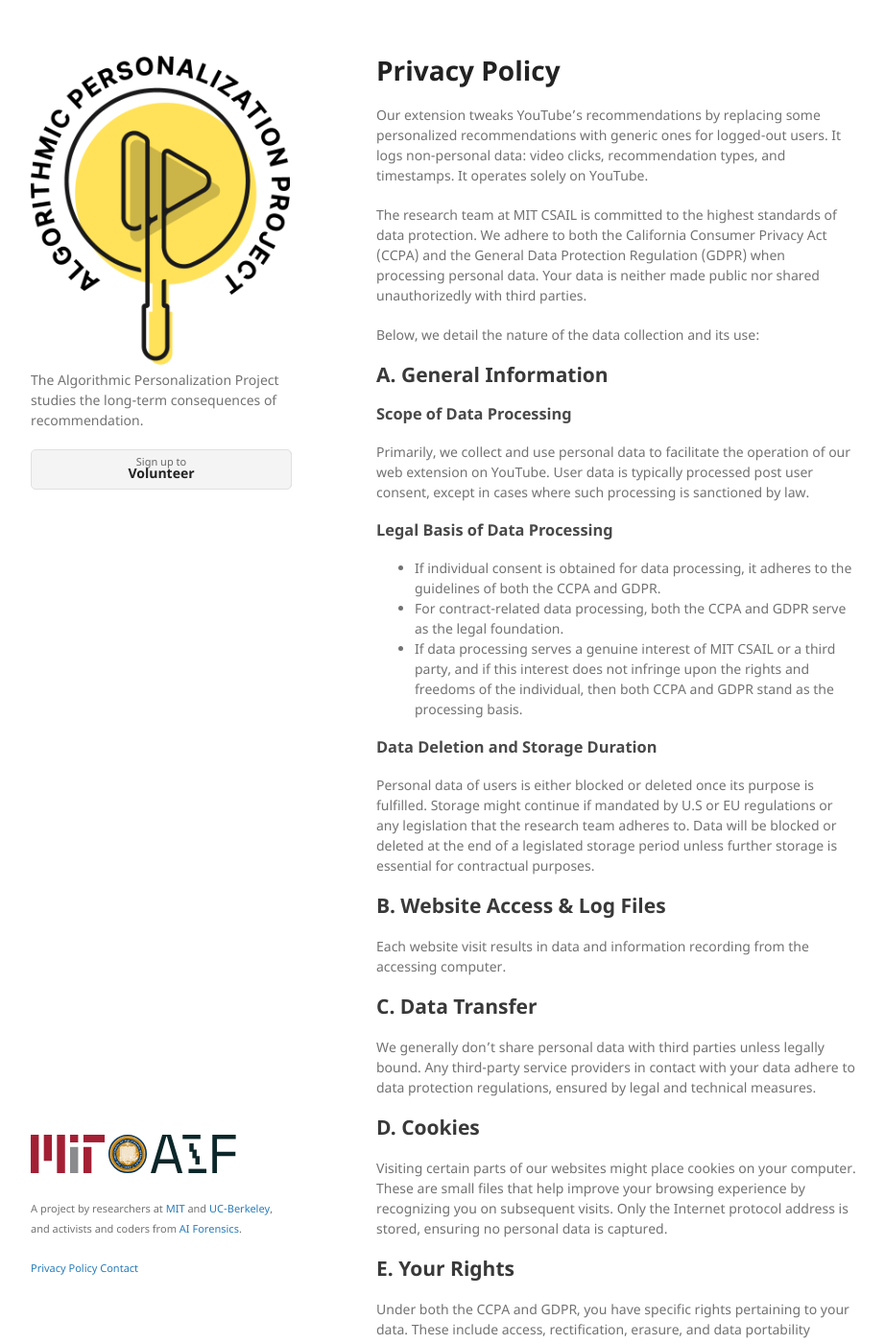
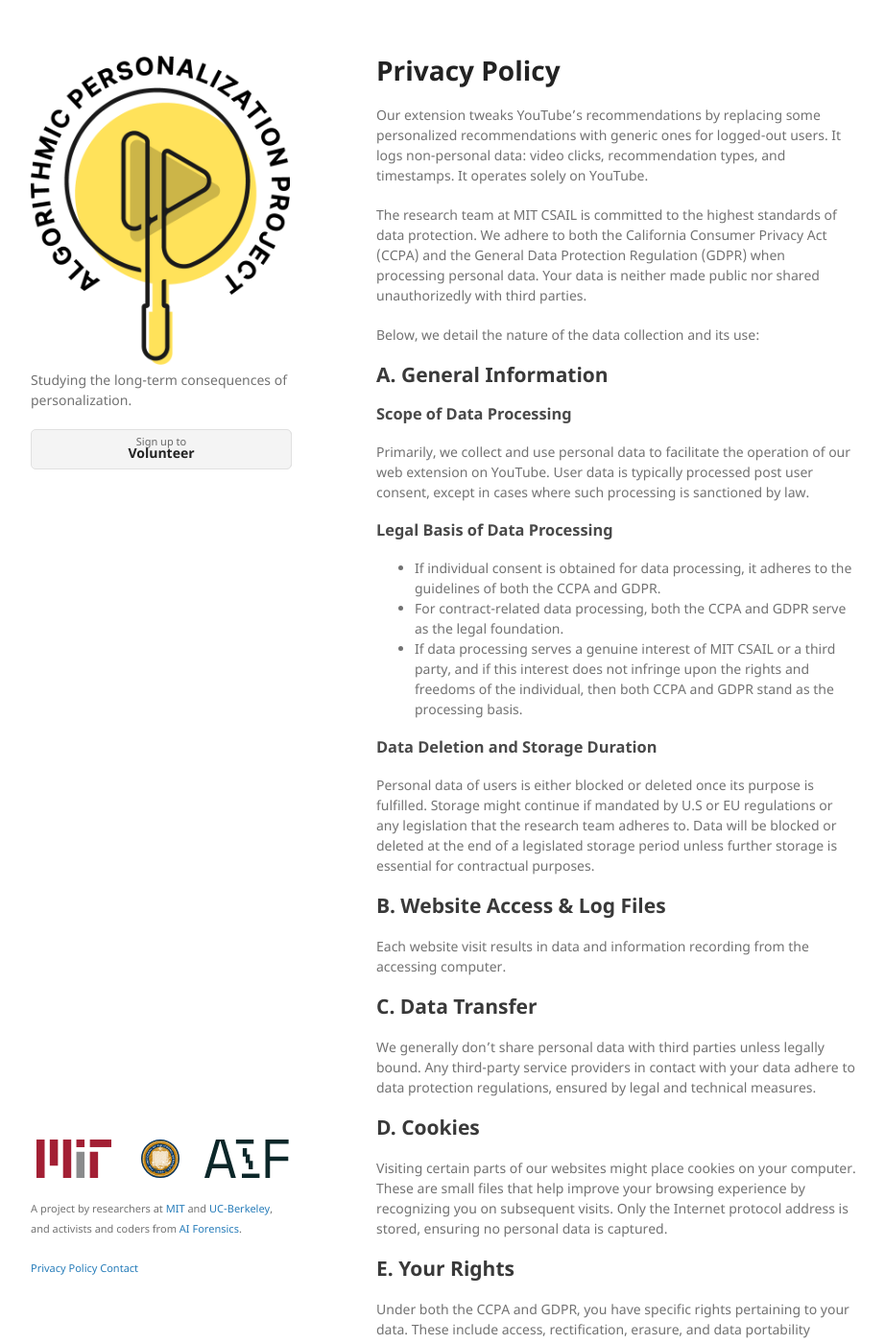
Before and after one commit to Algorithmic-Personalization/landing-page, a Jekyll site: the page built from privacy_policy.md, in a window 1280 px wide and 1400 px high. Shown: the whole window at 96% size, without its empty margins (178-1100 px from the left). Built offline with Jekyll 4.4.1, drawn with Linux system fonts in a browser that asks for light colours.

Commit message:
Fixed page scaling on mobile

```diff
--- a/_config.yml
+++ b/_config.yml
@@ -1,5 +1,5 @@
 title: Algorithmic Personalization Project
 logo: assets/img/logo.png
-description: The Algorithmic Personalization Project studies the long-term consequences of recommendation.
+description: Studying the long-term consequences of personalization.
 show_downloads: true
 theme: jekyll-theme-minimal
--- a/_layouts/default.html
+++ b/_layouts/default.html
@@ -22,9 +22,11 @@
         <p>{{ site.description }}</p>
 
         {% if site.show_downloads %}
-        <ul class="downloads">
-          <li><a href="https://mit.co1.qualtrics.com/jfe/form/SV_bKoBV6s7wJ6EQHc">Sign up to<strong>Volunteer</strong></a></li>
-        </ul>
+        <p>
+          <ul class="downloads">
+            <li><a href="https://mit.co1.qualtrics.com/jfe/form/SV_bKoBV6s7wJ6EQHc">Sign up to<strong>Volunteer</strong></a></li>
+          </ul>
+        </p>
         {% endif %}
       </header>
       <section>
@@ -33,7 +35,7 @@
 
       </section>
       <footer>
-        <p><img src = "mit.svg" alt="MIT" height="40"/>  <img src = "berkeley.svg" alt="UC-Berkeley" height="40"/>  <img src = "aif.svg" alt="AI Forensics" height="40"/></p>
+        <p><div class="logo-container"><img src="mit.svg" alt="MIT"/><img src = "berkeley.svg" alt="UC-Berkeley"/><img src = "aif.svg" alt="AI Forensics"/></div></p>
         <p><small>A project by researchers at <a href="https://algorithmic-alignment.csail.mit.edu/">MIT</a> and <a href="http://people.eecs.berkeley.edu/~brecht/group.html">UC-Berkeley</a>, and activists and coders from <a href="https://aiforensics.org/">AI Forensics</a>.</small></p>
         <p><small><a href="https://personalization.csail.mit.edu/privacy_policy.html">Privacy Policy</a> <a href="mailto:recsysexp@mit.edu">Contact</a></small></p>
       </footer>
--- a/assets/css/style.scss
+++ b/assets/css/style.scss
@@ -2,3 +2,66 @@
 ---
 
 @import "jekyll-theme-minimal";
+header img {
+    max-width: 100%;
+    height: auto;
+  }
+
+.logo-container {
+  display: flex;
+  align-items: center;
+}
+
+.logo-container img {
+  object-fit: contain;
+  flex: 1;  /* Each image will take up an equal amount of space */
+  max-width: 33.33%;  /* Limit the maximum width to 1/3 of the container */
+  height: 40px;
+}
+
+.ad-container iframe {
+  width: 100%;
+}
+
+
+@media print, screen and (max-width: 960px) {
+  header ul.downloads {
+    width: 100%;
+
+  }
+
+  .downloads li {
+    width: 100%;
+  }
+
+  header img {
+    width: 20%;
+  }
+
+  header {
+    padding-right: 0px;
+  }
+}
+
+@media print, screen and (max-width: 720px) {
+  .downloads li, .downloads li + li + li {
+    width: 100%;
+    flex: 1;
+  }
+  .downloads {
+    width: 33%;
+  }
+  header ul, header p.view {
+    position: static;
+  }
+}
+
+@media print, screen and (max-width: 480px) {
+  .downloads li, .downloads li + li + li {
+    width: 100%;
+    flex: 1;
+  }
+  .downloads {
+    width: 33%;
+  }
+}
```
Also changed, not shown: index.md (+1 -1 lines).
